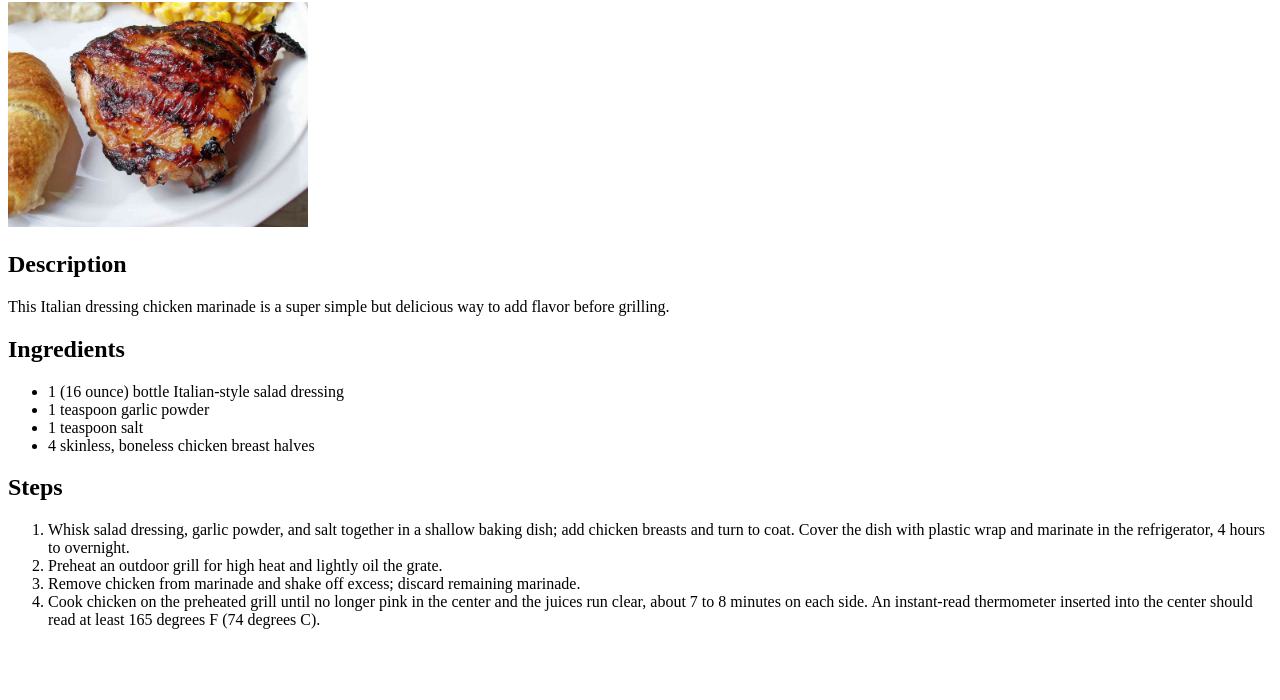
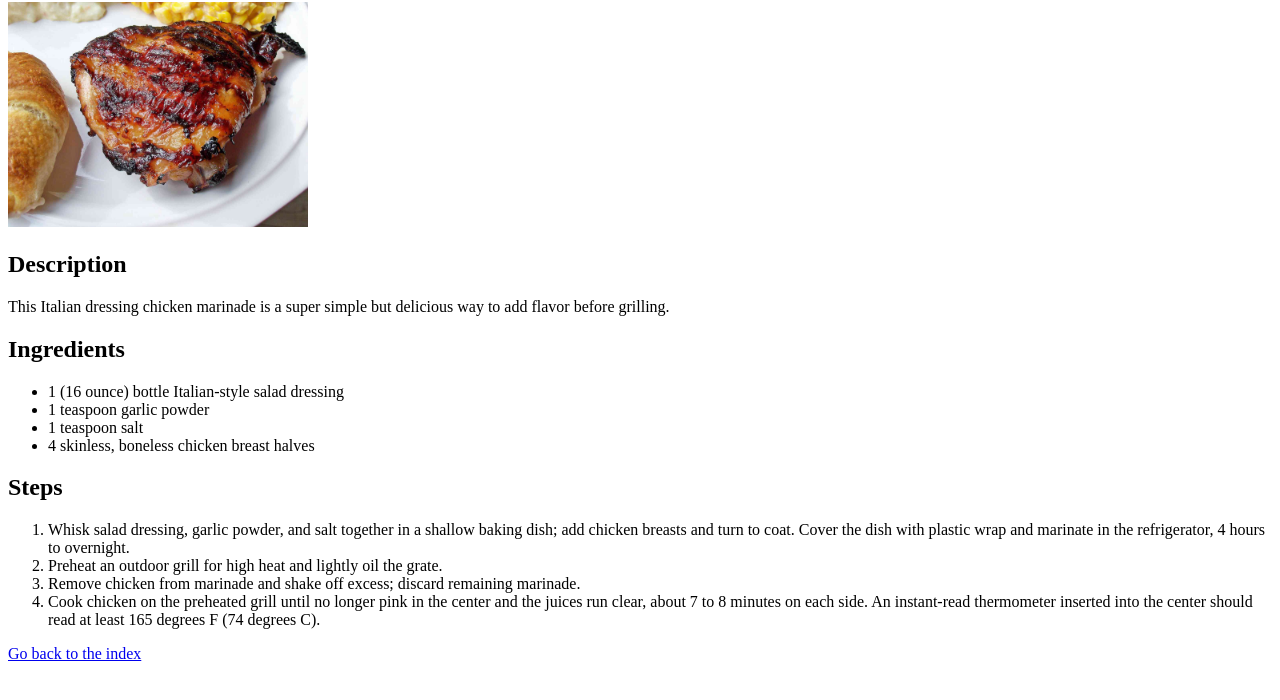
Before and after one commit to RGamz/odin-recipes, a plain HTML site: page recipes/chicken.html in a window 1280 px wide. Shown: the part 78-778 px from the top of the page. Drawn offline with Linux system fonts and the light colour scheme.

Commit message:
feat: added image on the index.html feat: added link to the main file to each recipe

```diff
--- a/recipes/chicken.html
+++ b/recipes/chicken.html
@@ -31,5 +31,7 @@
 
     </ol>
 
+    <a href="../index.html">Go back to the index</a>
+
 </body>
 </html>
```
Also changed, not shown: index.html (+3 -0 lines), recipes/hamburger.html (+2 -0 lines), recipes/shrimp.html (+2 -0 lines), images/odin.webp (added).
